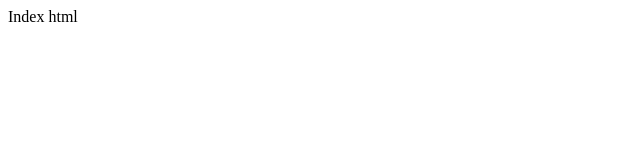
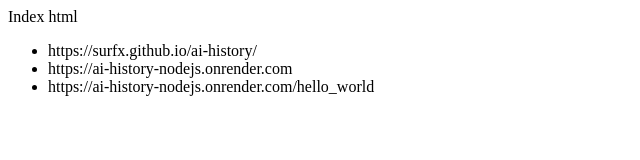
Before and after one commit to surfx/ai-history, a website: page index.html in a window 1280 px wide. Shown: the whole page, without its empty margins (0-640 px from the left). Drawn offline with Linux system fonts and the light colour scheme.

Commit message:
readme, testes index

```diff
--- a/index.html
+++ b/index.html
@@ -1,11 +1,21 @@
 <!DOCTYPE html>
-<html lang="en">
+<html lang="pt-BR">
+
 <head>
     <meta charset="UTF-8">
     <meta name="viewport" content="width=device-width, initial-scale=1.0">
     <title>AI History</title>
 </head>
+
 <body>
     Index html
+
+
+    <ul>
+        <li>https://surfx.github.io/ai-history/</li>
+        <li>https://ai-history-nodejs.onrender.com</li>
+        <li>https://ai-history-nodejs.onrender.com/hello_world</li>
+    </ul>
+
 </body>
 </html>
```
Also changed, not shown: README.md.
